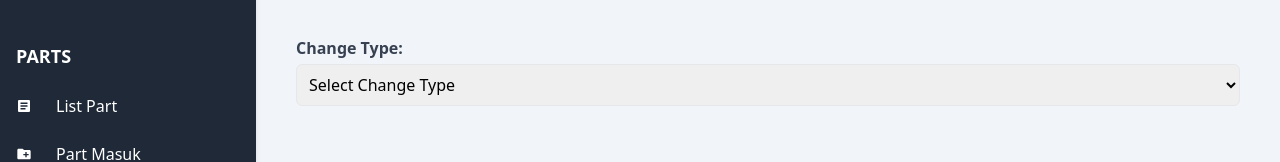
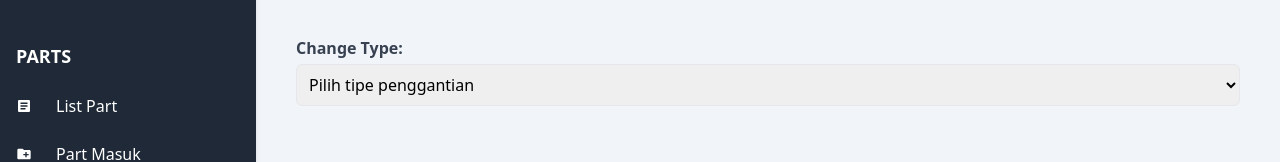
Before and after one commit to bagasrr/partMonitoring, a React (Vite) app in the folder frontend/: page /parts/changepart in a window 1280 px wide. Shown: the part 202-364 px from the top of the page. Built offline with nearby package versions, Linux system fonts and the light colour scheme; no server answers.

Commit message:
rapihin add item pages

```diff
--- a/frontend/src/components/Form/AddAmountForm.jsx
+++ b/frontend/src/components/Form/AddAmountForm.jsx
@@ -88,9 +88,9 @@ const AddAmountForm = () => {
             ))}
         </FormField>
 
-        <ReadOnlyForm label="Prev Amount" name="prevAmount" value={prevAmount} />
+        <ReadOnlyForm label="Prev Amount" name="prevAmount" value={prevAmount} placeholder={"Jumlah Item Sebelumnya"} />
 
-        <FormField label="Amount" name="amountToAdd" type="number" value={formData.amountToAdd} onChange={handleChange} error={errors.amount} placeholder="Masukkan jumlah part baru" />
+        <FormField label="Amount" name="amountToAdd" type="number" value={formData.amountToAdd} onChange={handleChange} error={errors.amount} placeholder="Masukkan jumlah stok part baru" />
         <FormField label="Description" name="description" type="textarea" value={formData.description} onChange={handleChange} placeholder="Masukkan deskripsi" />
 
         <Button type="submit" buttonName="Add Amount" />
--- a/frontend/src/components/FormField.jsx
+++ b/frontend/src/components/FormField.jsx
@@ -35,11 +35,11 @@ const FormField = ({ label, name, value, onChange, type = "text", error, childre
 
 export default FormField;
 
-export const ReadOnlyForm = ({ label, name, value }) => {
+export const ReadOnlyForm = ({ label, name, value, placeholder }) => {
   return (
     <div className="mb-4">
       <label className="block font-bold text-gray-700 mb-2">{label}:</label>
-      <input name={name} value={value || ""} className="mt-1 block w-full p-3 border border-gray-300 bg-gray-100 text-gray-800 rounded-md focus:outline-none  cursor-not-allowed" readOnly />
+      <input name={name} value={value || ""} className="mt-1 block w-full p-3 border border-gray-300 bg-gray-100 text-gray-800 rounded-md focus:outline-none  cursor-not-allowed" readOnly placeholder={placeholder} />
     </div>
   );
 };
--- a/frontend/src/components/ItemsTable.jsx
+++ b/frontend/src/components/ItemsTable.jsx
@@ -58,6 +58,7 @@ const ItemsTable = () => {
   const handlePageClick = (selectedItem) => {
     const { selected } = selectedItem;
     setCurrentPage(selected);
+    window.scrollTo({ top: 0, behavior: "smooth" });
   };
 
   const handleSearchChange = (value) => {
--- a/frontend/src/components/MachinesTable.jsx
+++ b/frontend/src/components/MachinesTable.jsx
@@ -59,6 +59,7 @@ const MachinesTable = () => {
   const handlePageClick = (selectedItem) => {
     const { selected } = selectedItem;
     setCurrentPage(selected);
+    window.scrollTo({ top: 0, behavior: "smooth" });
   };
 
   const handleSearchChange = (value) => {
--- a/frontend/src/components/SectionsTable.jsx
+++ b/frontend/src/components/SectionsTable.jsx
@@ -61,6 +61,7 @@ const SectionsTable = () => {
   const handlePageClick = (selectedItem) => {
     const { selected } = selectedItem;
     setCurrentPage(selected);
+    window.scrollTo({ top: 0, behavior: "smooth" });
   };
 
   const handleSearchChange = (value) => {
--- a/frontend/src/pages/AddGroup/AddItemPages.jsx
+++ b/frontend/src/pages/AddGroup/AddItemPages.jsx
@@ -15,8 +15,8 @@ const AddItemPages = () => {
   return (
     <Layout>
       <BackPrev url="/parts" />
-      <Title>Tambah Part {render && render === "AddNew" ? "Baru" : ""}</Title>
-      <FormField type="select" label="Change Type" onChange={handleChange} value={render ? render : ""}>
+      <Title> {render && render === "AddNew" ? "Tambah Part Baru" : render === "AddAmount" ? "Tambah Jumlah Part" : "Tambah Part"}</Title>
+      <FormField type="select" label="Add Type" onChange={handleChange} value={render ? render : ""}>
         <option value="" disabled>
           Select Add Type
         </option>
--- a/frontend/src/pages/AddGroup/ChangePart.jsx
+++ b/frontend/src/pages/AddGroup/ChangePart.jsx
@@ -18,7 +18,7 @@ const ChangePartPages = () => {
       <Title>Penggantian Part</Title>
       <FormField type="select" label="Change Type" onChange={handleChange} value={render ? render : ""}>
         <option value="" disabled>
-          Select Change Type
+          Pilih tipe penggantian
         </option>
         <option value="replace">Replace</option>
         <option value="swap">Swap</option>
```
